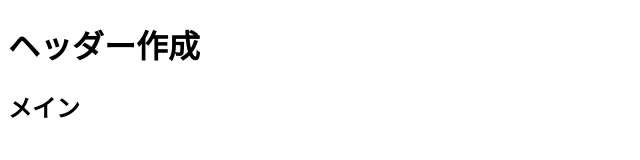
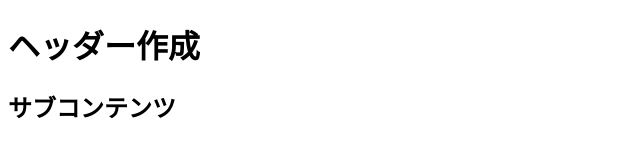
Before and after one commit to ishidasotaro/test-of-final, a plain HTML site: page index.html in a window 1280 px wide. Shown: the whole page, without its empty margins (0-640 px from the left). Drawn offline with Linux system fonts and the light colour scheme.

Commit message:
サブコンテンツ

```diff
--- a/index.html
+++ b/index.html
@@ -7,6 +7,6 @@
 </head>
 <body>
     <h1>ヘッダー作成</h1>
-    <h2>メイン</h2>
+    <h2>サブコンテンツ</h2>
 </body>
 </html>
```
